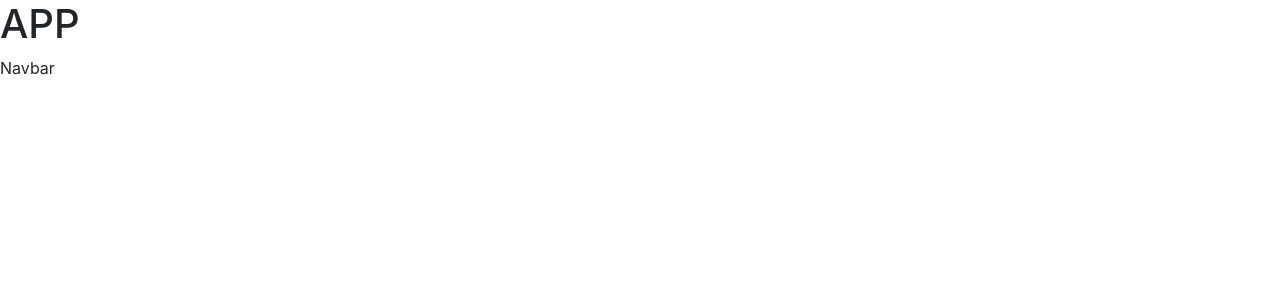
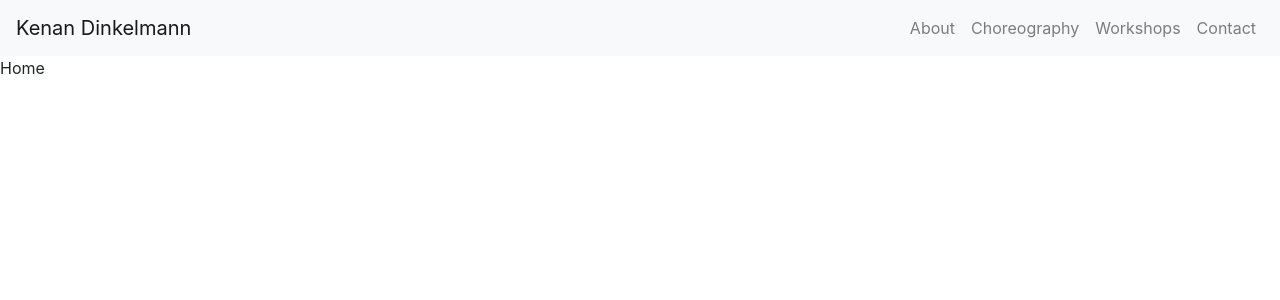
Before and after one commit to DavideDeFeudis/kenan, a React (Create React App) app: page / in a window 1280 px wide. Shown: the top 300 px of the page. Built offline with nearby package versions, Linux system fonts and the light colour scheme.

Commit message:
Setup routes and nav

```diff
--- a/package.json
+++ b/package.json
@@ -8,6 +8,7 @@
     "@testing-library/user-event": "^7.2.1",
     "bootstrap": "^4.4.1",
     "react": "^16.12.0",
+    "react-bootstrap": "^1.0.0-beta.16",
     "react-dom": "^16.12.0",
     "react-router-dom": "^5.1.2",
     "react-scripts": "3.3.0",
--- a/src/App.js
+++ b/src/App.js
@@ -2,14 +2,27 @@ import React from 'react';
 import './App.css';
 import "bootstrap/dist/css/bootstrap.min.css";
 import { Route, Switch } from "react-router-dom";
+import Home from "./components/Home";
+import About from "./components/About";
+import Choreography from "./components/Choreography";
+import Workshops from "./components/Workshops";
+import Contact from "./components/Contact";
+import Default from "./components/Default";
 import Navbar from "./components/Navbar";
 
 function App() {
   return (
-    <div className="App">
-      <h1>APP</h1>
+    <React.Fragment>
       <Navbar />
-    </div>
+      <Switch>
+        <Route exact path="/" component={Home} />
+        <Route path="/about" component={About} />
+        <Route path="/choreography" component={Choreography} />
+        <Route path="/workshops" component={Workshops} />
+        <Route path="/contact" component={Contact} />
+        <Route component={Default} />
+      </Switch>
+    </React.Fragment>
   );
 }
 
--- /dev/null
+++ b/src/components/About.js
@@ -0,0 +1,9 @@
+import React from 'react'
+
+export default function About() {
+    return (
+        <div>
+            About
+        </div>
+    )
+}
--- /dev/null
+++ b/src/components/Choreography.js
@@ -0,0 +1,9 @@
+import React from 'react'
+
+export default function Choreography() {
+    return (
+        <div>
+            Choreography
+        </div>
+    )
+}
--- /dev/null
+++ b/src/components/Contact.js
@@ -0,0 +1,9 @@
+import React from 'react'
+
+export default function Contacts() {
+    return (
+        <div>
+            Contact
+        </div>
+    )
+}
--- /dev/null
+++ b/src/components/Default.js
@@ -0,0 +1,9 @@
+import React from 'react'
+
+export default function Default() {
+    return (
+        <div>
+            Default
+        </div>
+    )
+}
--- /dev/null
+++ b/src/components/Home.js
@@ -0,0 +1,9 @@
+import React from 'react'
+
+export default function Home() {
+    return (
+        <div>
+            Home
+        </div>
+    )
+}
--- a/src/components/Navbar.js
+++ b/src/components/Navbar.js
@@ -1,9 +1,43 @@
 import React from 'react'
+import { Link } from "react-router-dom";
+import styled from "styled-components";
+import logo from "../logo.svg";
 
 export default function Navbar() {
     return (
-        <div>
-            Navbar
-        </div>
+        <>
+            <nav class="navbar navbar-expand-sm navbar-light bg-light">
+                <Link to="/" className="navbar-brand">
+                    Kenan Dinkelmann
+                </Link>
+                <button className="navbar-toggler" data-toggle="collapse">
+                    <span className="navbar-toggler-icon"></span>
+                </button>
+                <div className="collapse navbar-collapse">
+                    <ul className="navbar-nav ml-auto">
+                        <li className="nav-item">
+                            <Link to="/about" className="nav-link">
+                                About
+                            </Link>
+                        </li>
+                        <li className="nav-item">
+                            <Link to="/choreography" className="nav-link">
+                                Choreography
+                            </Link>
+                        </li>
+                        <li className="nav-item">
+                            <Link to="/workshops" className="nav-link">
+                                Workshops
+                            </Link>
+                        </li>
+                        <li className="nav-item">
+                            <Link to="/contact" className="nav-link">
+                                Contact
+                            </Link>
+                        </li>
+                    </ul>
+                </div>
+            </nav>
+        </>
     )
 }
--- /dev/null
+++ b/src/components/Workshops.js
@@ -0,0 +1,9 @@
+import React from 'react'
+
+export default function Workshops() {
+    return (
+        <div>
+            Workshops
+        </div>
+    )
+}
```
Also changed, not shown: 1 other file (tests, documents, lock files or other folders).
